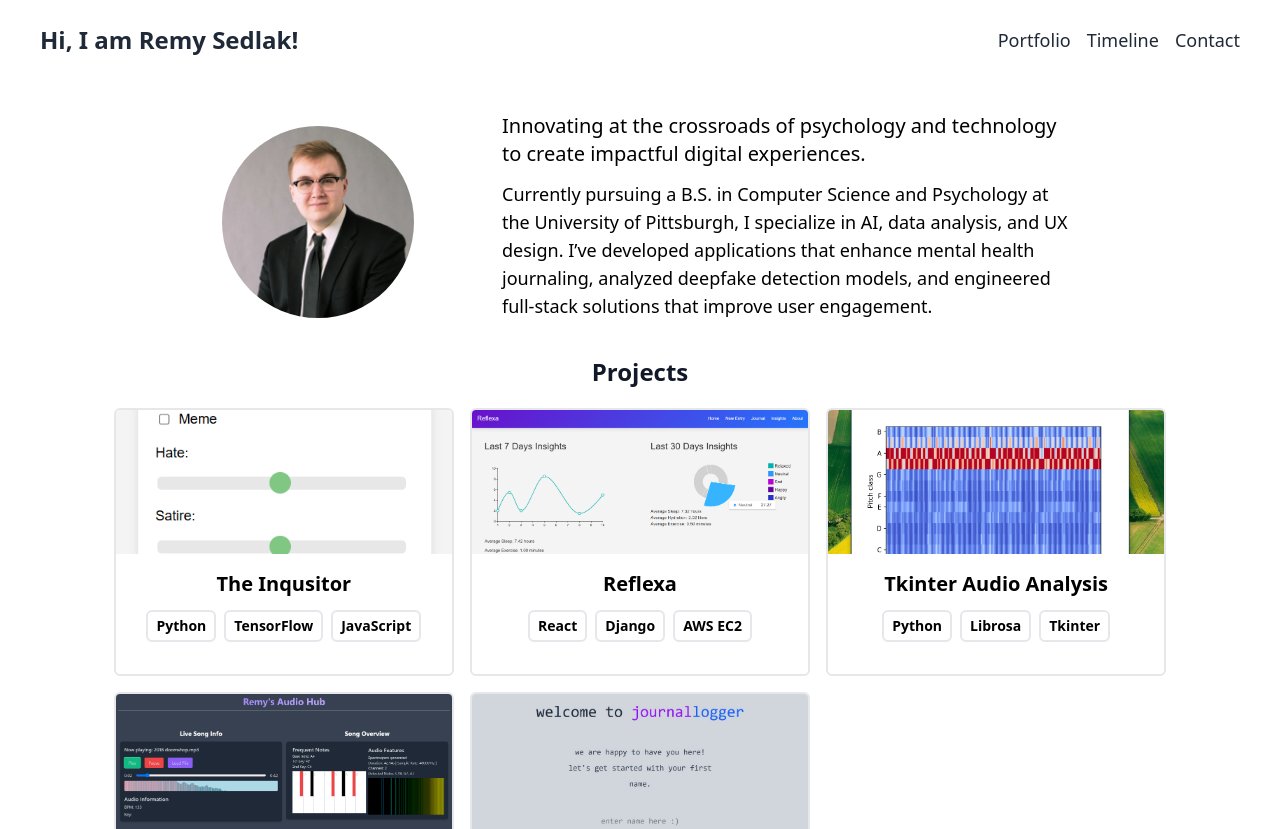
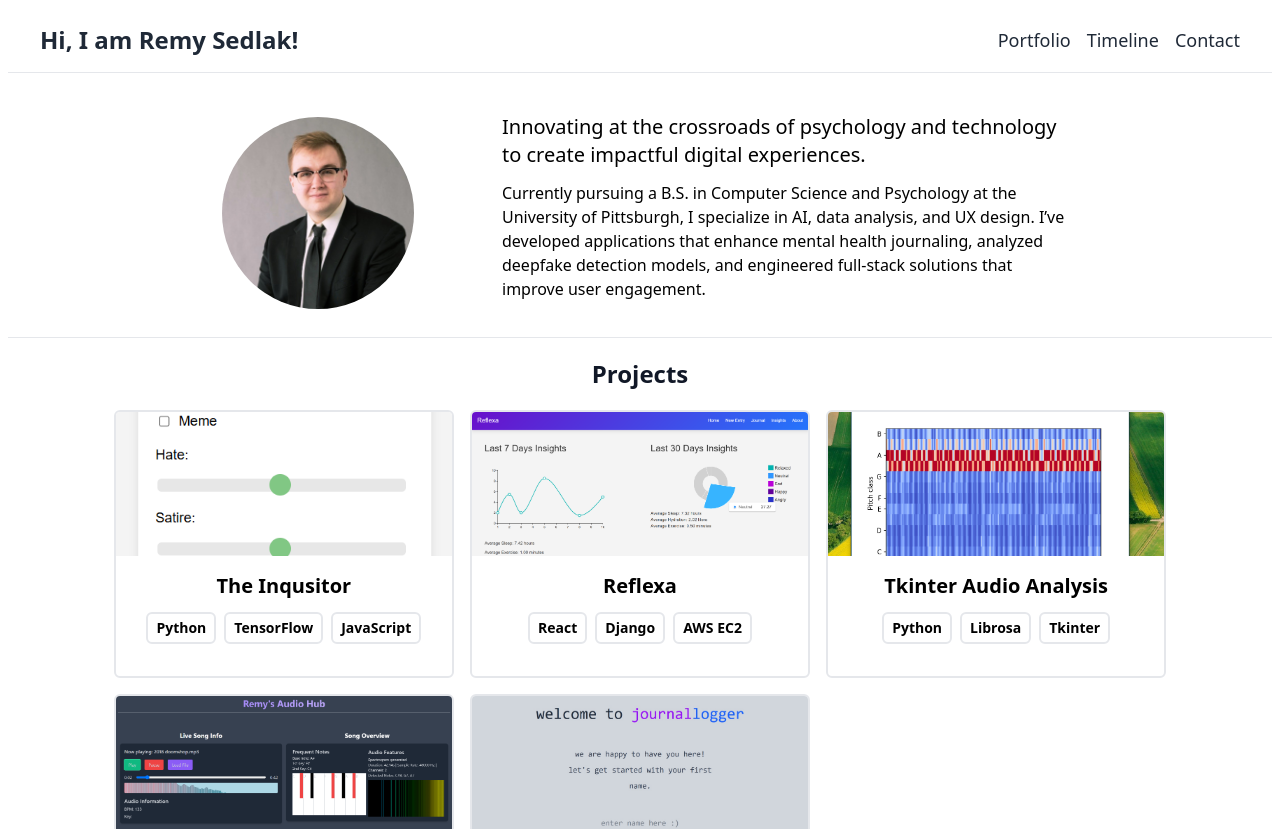
Before and after one commit to remysedlak/portfolio, a React (Vite) app: page / in a window 1280 px wide. Shown: the top 829 px of the page. Built offline with nearby package versions, Linux system fonts and the light colour scheme.

Commit message:
refactor layout and styling for improved readability and consistency

```diff
--- a/src/App.jsx
+++ b/src/App.jsx
@@ -13,7 +13,7 @@ function App() {
 
   return (
     <>
-      <div className="text-lg p-2 rounded-md width-screen bg-blue-25 scroll-smooth ">
+      <div className="text-lg p-2 rounded-md width-screen bg-white scroll-smooth">
         <div className="width-full mx-auto scroll-smooth">
           <nav className="hidden lg:flex justify-between items-center p-4 scroll-smooth mx-4">
             <div className="text-2xl font-bold text-gray-800">Hi, I am Remy Sedlak!</div>
@@ -24,9 +24,9 @@ function App() {
               <button onClick={() => scrollToSection('contact')} className="text-gray-800 hover:text-gray-600 scroll-smooth">Contact</button>
             </div>
           </nav>
-
-
-          <Intro />
+          <hr/>
+          <Intro/>
+          <hr/>
 
           <div id="portfolio">
             <Portfolio />
--- a/src/components/Intro.jsx
+++ b/src/components/Intro.jsx
@@ -11,7 +11,7 @@ function Intro() {
                         Innovating at the crossroads of psychology and technology
                         <br/>to create impactful digital experiences.
                     </p>
-                    <p className="text-base md:text-lg mb-3 max-w-xl text-center md:text-left">
+                    <p className="text-base md:text-md mb-3 max-w-xl text-center md:text-left">
                         Currently pursuing a B.S. in Computer Science and
                         Psychology at the University of Pittsburgh, I
                         specialize in AI, data analysis, and UX design.
--- a/src/components/Title.jsx
+++ b/src/components/Title.jsx
@@ -4,7 +4,7 @@ function Title({ children, id }) {
    return (
       <h1 id={id && id}
          className="text-2xl font-bold
-         underline-offset-8 decoration-4 mb-5
+         underline-offset-8 decoration-4 my-5
          text-gray-900 dark:text-gray-900">
          {children}
       </h1>
```
